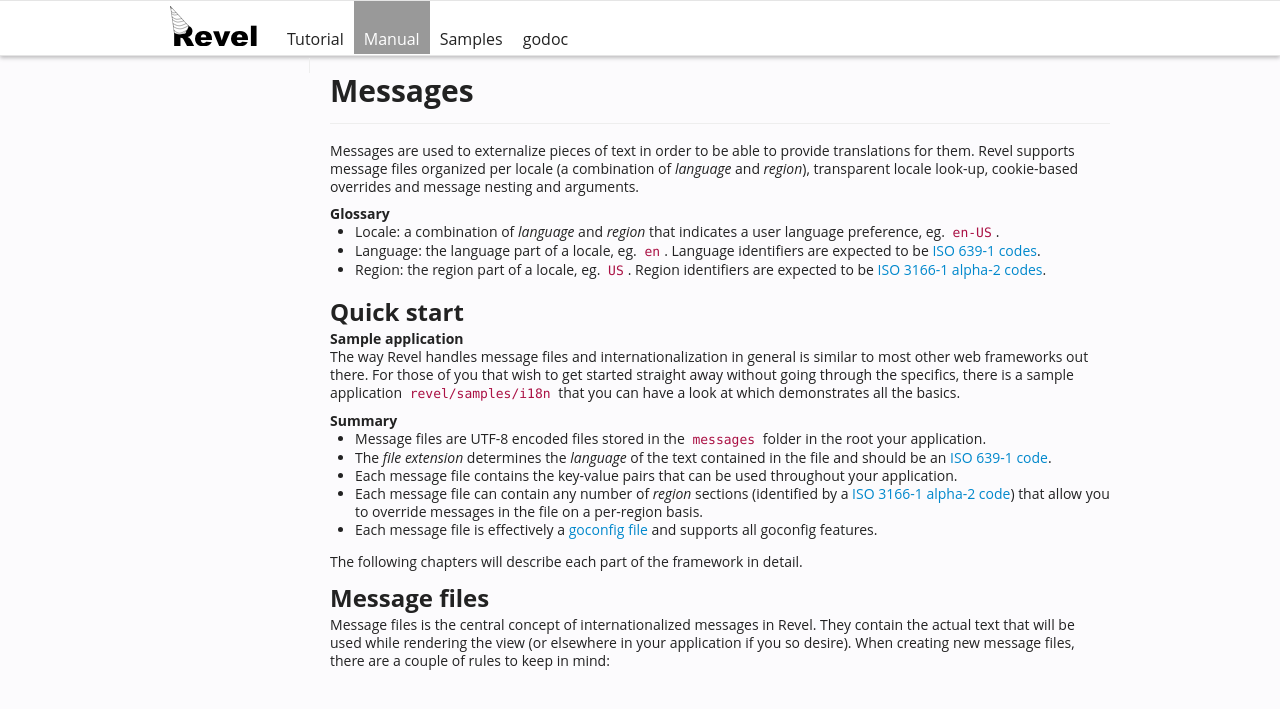
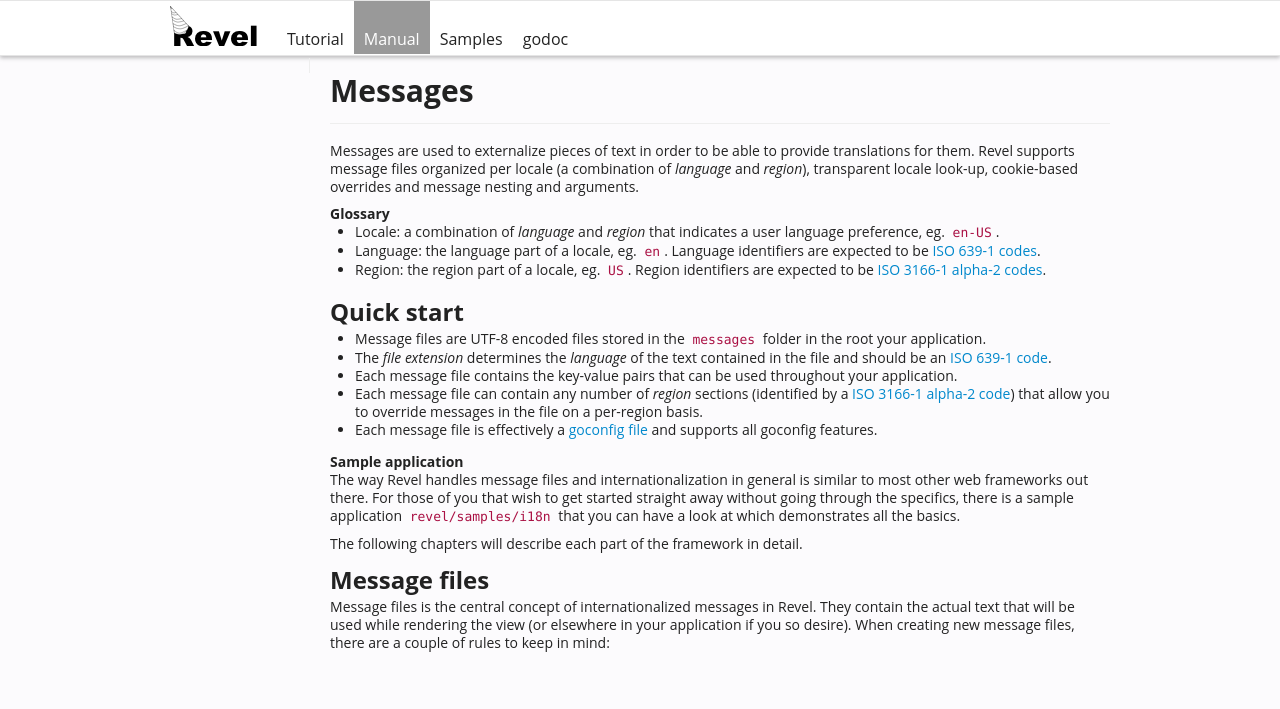
Before and after one commit to revel/revel, a Jekyll site: the page built from manual/i18n-messages.md, in a window 1280 px wide. Shown: the top 709 px of the page. Built offline with Jekyll 4.4.1, drawn with Linux system fonts in a browser that asks for light colours.

Commit message:
Fix attempt #5

```diff
--- a/manual/i18n-messages.md
+++ b/manual/i18n-messages.md
@@ -13,18 +13,16 @@ look-up, cookie-based overrides and message nesting and arguments.
 * Region: the region part of a locale, eg. `US`. Region identifiers are expected to be [ISO 3166-1 alpha-2 codes](http://en.wikipedia.org/wiki/ISO_3166-1_alpha-2).
 
 ## Quick start
+* Message files are UTF-8 encoded files stored in the `messages` folder in the root your application.
+* The *file extension* determines the *language* of the text contained in the file and should be an [ISO 639-1 code](http://en.wikipedia.org/wiki/List_of_ISO_639-1_codes).
+* Each message file contains the key-value pairs that can be used throughout your application.
+* Each message file can contain any number of *region* sections (identified by a [ISO 3166-1 alpha-2 code](http://en.wikipedia.org/wiki/ISO_3166-1_alpha-2)) that allow you to override messages in the file on a per-region basis.
+* Each message file is effectively a [goconfig file](https://github.com/robfig/goconfig) and supports all goconfig features.
 
 #### Sample application
 The way Revel handles message files and internationalization in general is similar to most other web frameworks out there. For those of you that wish to get
 started straight away without going through the specifics, there is a sample application `revel/samples/i18n` that you can have a look at which demonstrates
 all the basics.
-
-#### Summary
-* Message files are UTF-8 encoded files stored in the `messages` folder in the root your application.
-* The *file extension* determines the *language* of the text contained in the file and should be an [ISO 639-1 code](http://en.wikipedia.org/wiki/List_of_ISO_639-1_codes).
-* Each message file contains the key-value pairs that can be used throughout your application.
-* Each message file can contain any number of *region* sections (identified by a [ISO 3166-1 alpha-2 code](http://en.wikipedia.org/wiki/ISO_3166-1_alpha-2)) that allow you to override messages in the file on a per-region basis.
-* Each message file is effectively a [goconfig file](https://github.com/robfig/goconfig) and supports all goconfig features.
 
 The following chapters will describe each part of the framework in detail.
 
```
